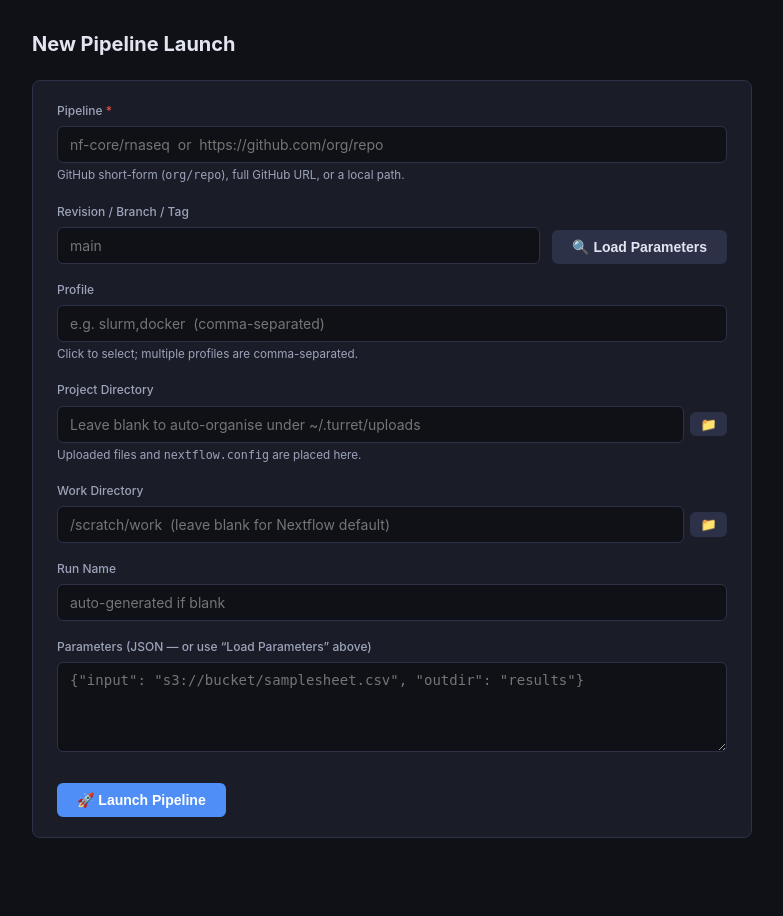
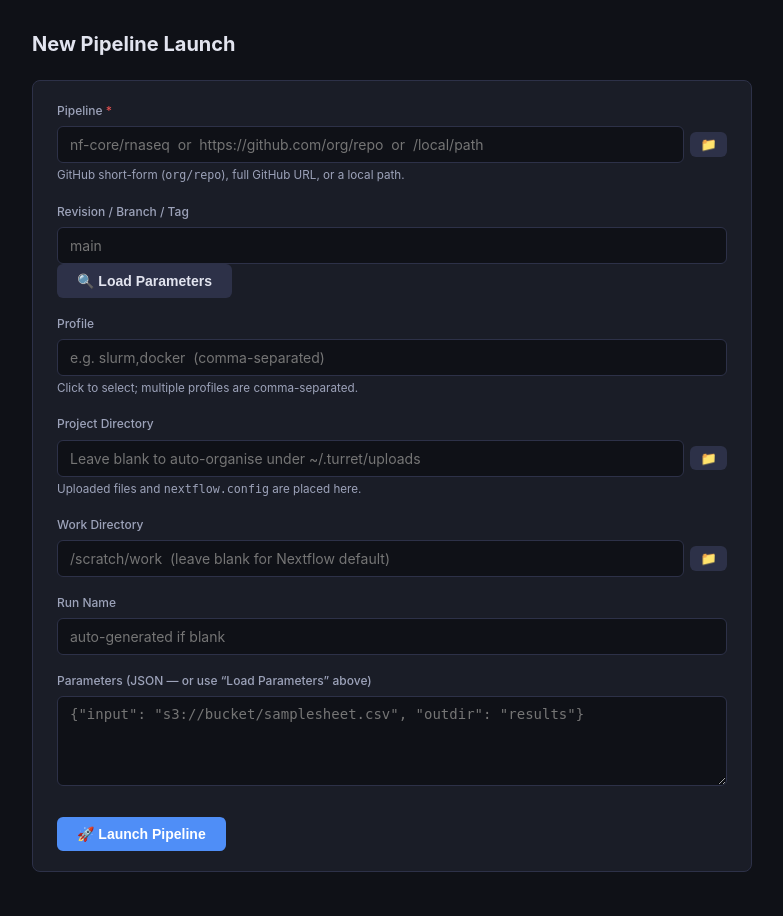
Before and after one commit to msk-mind/nextflow-turret, a FastAPI app: page /launch in a window 1280 px wide. Shown: the part 52-968 px from the top of the page, without its empty margins (32-815 px from the left). Before the commit the page ends 890 px from the top, so only its background shows below. Run offline with FastAPI, Linux system fonts and the light colour scheme.

Commit message:
Local pipeline path overrides project dir; add pipeline dir browse
UI changes (launch form):
- Pipeline field gets a filesystem browse button (dir mode) so local
  pipeline directories can be picked with the file browser
- revision-row is hidden when pipeline is a local path (no remote refs)
- When pipeline value is a local path (starts with / or .):
    - project_dir is auto-set to the pipeline path and made read-only
    - hint text explains that the pipeline directory is used as the
      project directory
  Changing back to a remote pipeline re-enables the project_dir field
- 'Edit nextflow.config' link uses the local pipeline path as
  projDir instead of the separate project_dir field

Backend (app.py):
- POST /launch: when pipeline is a local path and project_dir is empty,
  effective project_dir is set to the resolved pipeline path

Co-authored-by: Copilot <223556219+Copilot@users.noreply.github.com>

```diff
--- a/src/nextflow_turret/server/app.py
+++ b/src/nextflow_turret/server/app.py
@@ -953,10 +953,16 @@ def create_app(
                 return _error_launch_form_response(request, f"Invalid params JSON: {exc}", form_data)
 
         # Sanitise empty strings to None
-        revision = revision or None
-        profile  = profile  or None
-        work_dir = work_dir or None
-        run_name = run_name or None
+        revision    = revision    or None
+        profile     = profile     or None
+        work_dir    = work_dir    or None
+        run_name    = run_name    or None
+        project_dir = project_dir or None
+
+        # When pipeline is a local path the project directory IS the pipeline directory.
+        _pipeline_is_local = pipeline.startswith("/") or pipeline.startswith(".")
+        if _pipeline_is_local and not project_dir:
+            project_dir = str(Path(pipeline).resolve())
 
         launch_id = launcher.submit(
             pipeline  = pipeline,
--- a/src/nextflow_turret/server/templates/launch_form.html
+++ b/src/nextflow_turret/server/templates/launch_form.html
@@ -17,13 +17,17 @@
 
     <div class="form-row">
       <label for="pipeline">Pipeline <span style="color:var(--danger)">*</span></label>
-      <input type="text" id="pipeline" name="pipeline" required
-             placeholder="nf-core/rnaseq  or  https://github.com/org/repo"
-             value="{{ form.pipeline or '' }}">
+      <div class="param-input-row">
+        <input type="text" id="pipeline" name="pipeline" required
+               placeholder="nf-core/rnaseq  or  https://github.com/org/repo  or  /local/path"
+               value="{{ form.pipeline or '' }}">
+        <button type="button" class="btn btn-secondary btn-sm fs-browse-btn"
+                data-target="pipeline" data-mode="dir" title="Browse for local pipeline directory">&#128193;</button>
+      </div>
       <small class="muted">GitHub short-form (<code>org/repo</code>), full GitHub URL, or a local path.</small>
     </div>
 
-    <div class="form-row" style="display:flex;gap:0.75rem;align-items:flex-end;">
+    <div class="form-row" id="revision-row" style="display:flex;gap:0.75rem;align-items:flex-end;">
       <div style="flex:1;">
         <label for="revision">Revision / Branch / Tag</label>
         <input type="text" id="revision" name="revision"
@@ -46,7 +50,7 @@
       <small class="muted">Click to select; multiple profiles are comma-separated.</small>
     </div>
 
-    <div class="form-row">
+    <div class="form-row" id="project-dir-row">
       <label for="project_dir">Project Directory</label>
       <div class="param-input-row">
         <input type="text" id="project_dir" name="project_dir"
@@ -55,7 +59,7 @@
         <button type="button" class="btn btn-secondary btn-sm fs-browse-btn"
                 data-target="project_dir" data-mode="dir" title="Browse filesystem">&#128193;</button>
       </div>
-      <small class="muted">Uploaded files and <code>nextflow.config</code> are placed here.</small>
+      <small class="muted" id="project-dir-hint">Uploaded files and <code>nextflow.config</code> are placed here.</small>
     </div>
 
     <div class="form-row">
@@ -214,10 +218,43 @@
   const profileChips = document.getElementById('profile-chips');
   const profileInput = document.getElementById('profile');
   const revisionList = document.getElementById('revision-list');
+  const revisionRow  = document.getElementById('revision-row');
   const pipelineEl   = document.getElementById('pipeline');
   const projectDirEl = document.getElementById('project_dir');
+  const projectDirRow  = document.getElementById('project-dir-row');
+  const projectDirHint = document.getElementById('project-dir-hint');
   const configEditLink   = document.getElementById('config-edit-link');
   const configEditAnchor = document.getElementById('config-edit-anchor');
+
+  /* Returns true when pipeline value looks like a local filesystem path */
+  function _pipelineIsLocal(val) { return val.startsWith('/') || val.startsWith('.'); }
+
+  /* Called whenever the pipeline input changes — syncs dependent fields */
+  function _onPipelineChange() {
+    const val = pipelineEl.value.trim();
+    const local = _pipelineIsLocal(val);
+    // Revision / branch / tag is not relevant for local directories
+    revisionRow.style.display = local ? 'none' : '';
+    if (local) {
+      // Project dir is the pipeline dir itself — lock the field
+      projectDirEl.value    = val;
+      projectDirEl.readOnly = true;
+      projectDirEl.style.opacity = '0.6';
+      projectDirHint.innerHTML =
+        '<strong>Using pipeline directory as project directory.</strong> ' +
+        'Files and config will be placed inside the local pipeline path.';
+    } else {
+      projectDirEl.readOnly = false;
+      projectDirEl.style.opacity = '';
+      projectDirHint.innerHTML =
+        'Uploaded files and <code>nextflow.config</code> are placed here.';
+    }
+  }
+
+  pipelineEl.addEventListener('input', _onPipelineChange);
+  pipelineEl.addEventListener('change', _onPipelineChange);
+  // Run once on page load in case form is pre-filled
+  _onPipelineChange();
 
   function _selectedProfiles() {
     return profileInput.value.split(',').map(s => s.trim()).filter(Boolean);
@@ -273,7 +310,7 @@
 
   pipelineEl.addEventListener('blur', async () => {
     const pipeline = pipelineEl.value.trim();
-    if (!pipeline) return;
+    if (!pipeline || _pipelineIsLocal(pipeline)) return;
     try {
       const resp = await fetch('/api/pipeline/refs?pipeline=' + encodeURIComponent(pipeline));
       if (resp.ok) populateRefs(await resp.json());
@@ -326,10 +363,10 @@
         : '';
       statusEl.textContent = 'Loaded ' + data.params.length + ' parameters from ' + data.source + '.' + profileSuffix;
 
-      // Show "Edit nextflow.config" link
+      // Show "Edit nextflow.config" link — use local pipeline path directly as projDir when local
       const pipeline = pipelineEl.value.trim();
       const revision = document.getElementById('revision').value.trim();
-      const projDir  = projectDirEl.value.trim();
+      const projDir  = _pipelineIsLocal(pipeline) ? pipeline : projectDirEl.value.trim();
       if (projDir) {
         let href = '/config/edit?path=' + encodeURIComponent(projDir)
                  + '&pipeline=' + encodeURIComponent(pipeline);
```
